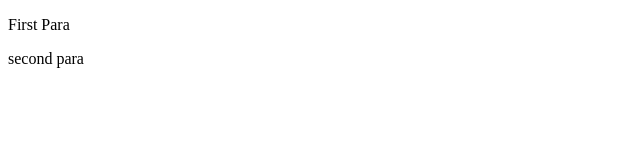
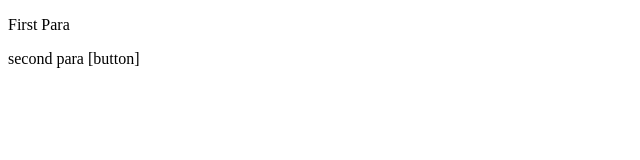
Before and after one commit to GouravSharma99/localrepo, a plain HTML site: page index.html in a window 1280 px wide. Shown: the full height of the page, 0-640 px from the left. Drawn offline with Linux system fonts and the light colour scheme.

Commit message:
add button

```diff
--- a/index.html
+++ b/index.html
@@ -7,6 +7,6 @@
 </head>
 <body>
     <p>First Para</p>
-    <p>second para</p>
+    <p>second para [button]</p>
 </body>
 </html>
```
